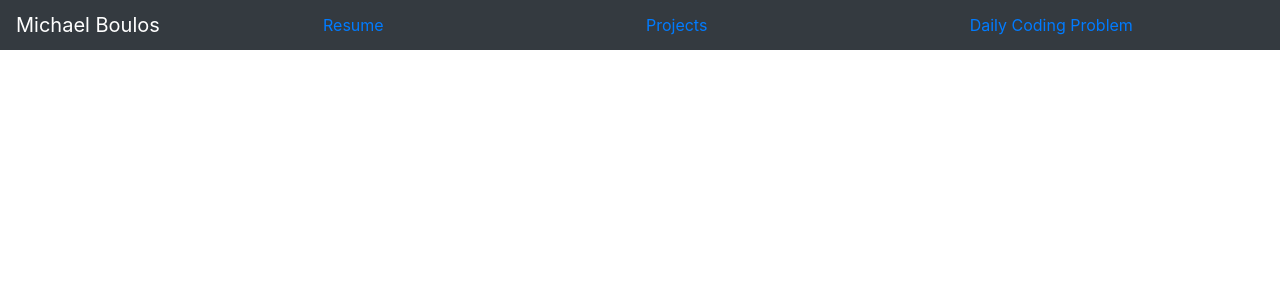
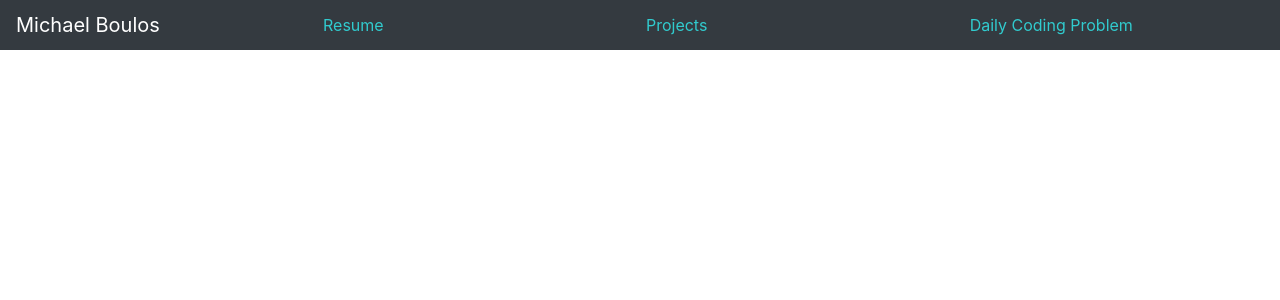
Before and after one commit to mfboulos/mfboulos.github.io, a React (Create React App) app: page /daily-coding-problem in a window 1280 px wide. Shown: the top 300 px of the page. Built offline with nearby package versions, Linux system fonts and the light colour scheme.

Commit message:
Finalized nav bar hover functionality

```diff
--- a/src/components/NavLink.js
+++ b/src/components/NavLink.js
@@ -2,8 +2,27 @@ import React from 'react';
 import { NavLink as ReactNavLink } from 'react-router-dom';
 
 class NavLink extends React.Component {
+    constructor() {
+        super();
+        this.state = {hover: false};
+        this.toggleHover = this.toggleHover.bind(this);
+    }
+
+    toggleHover() {
+        this.setState({hover: !this.state.hover});
+    }
+
     render() {
-        return <ReactNavLink {...this.props} activeStyle = {{ font: 'bolder' }}/>
+        var navStyle = {'color': '#31cbce', 'textDecoration': 'none'};
+        if (this.state.hover) {
+            navStyle.color = '#72f4fc';
+        }
+
+        return <ReactNavLink {...this.props}
+            style = {navStyle}
+            activeStyle = {{ 'color': '#b8fafe' }}
+            onMouseEnter = {this.toggleHover}
+            onMouseLeave = {this.toggleHover}/>
     }
 }
 
```
